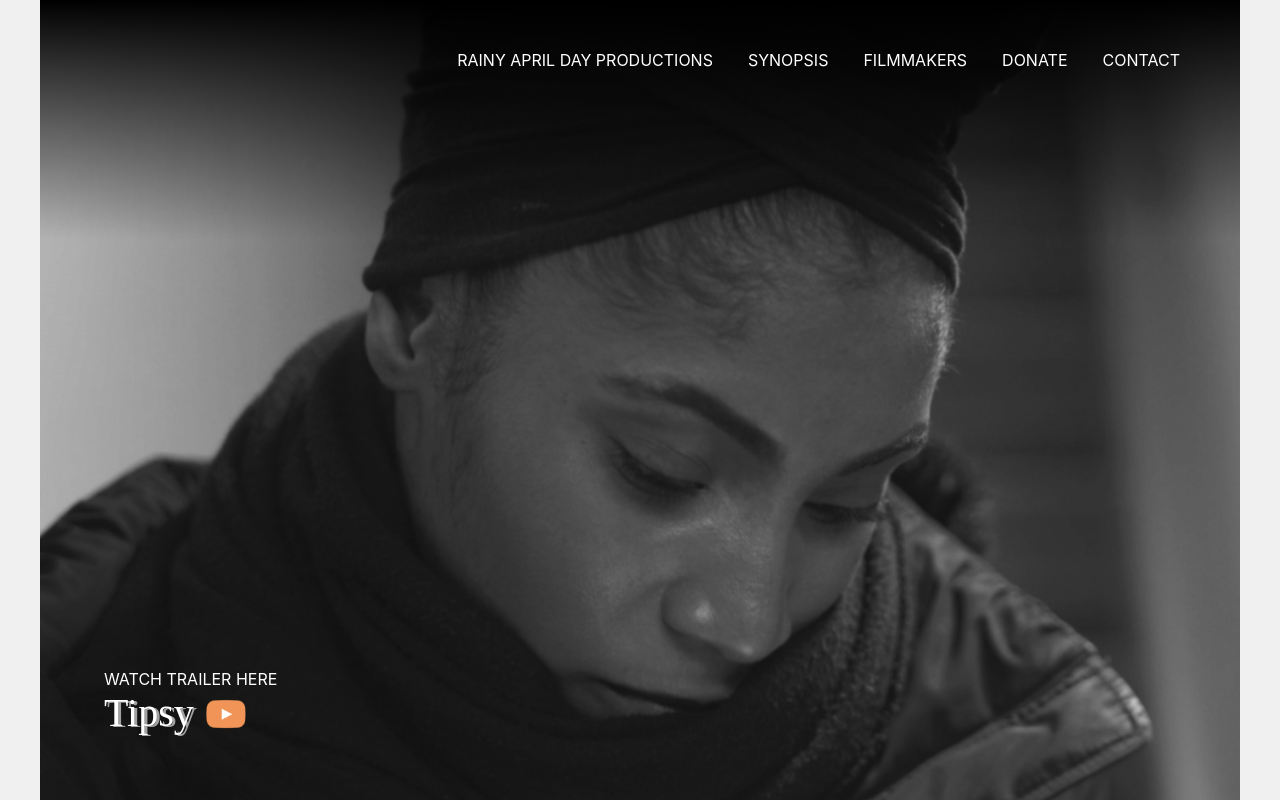
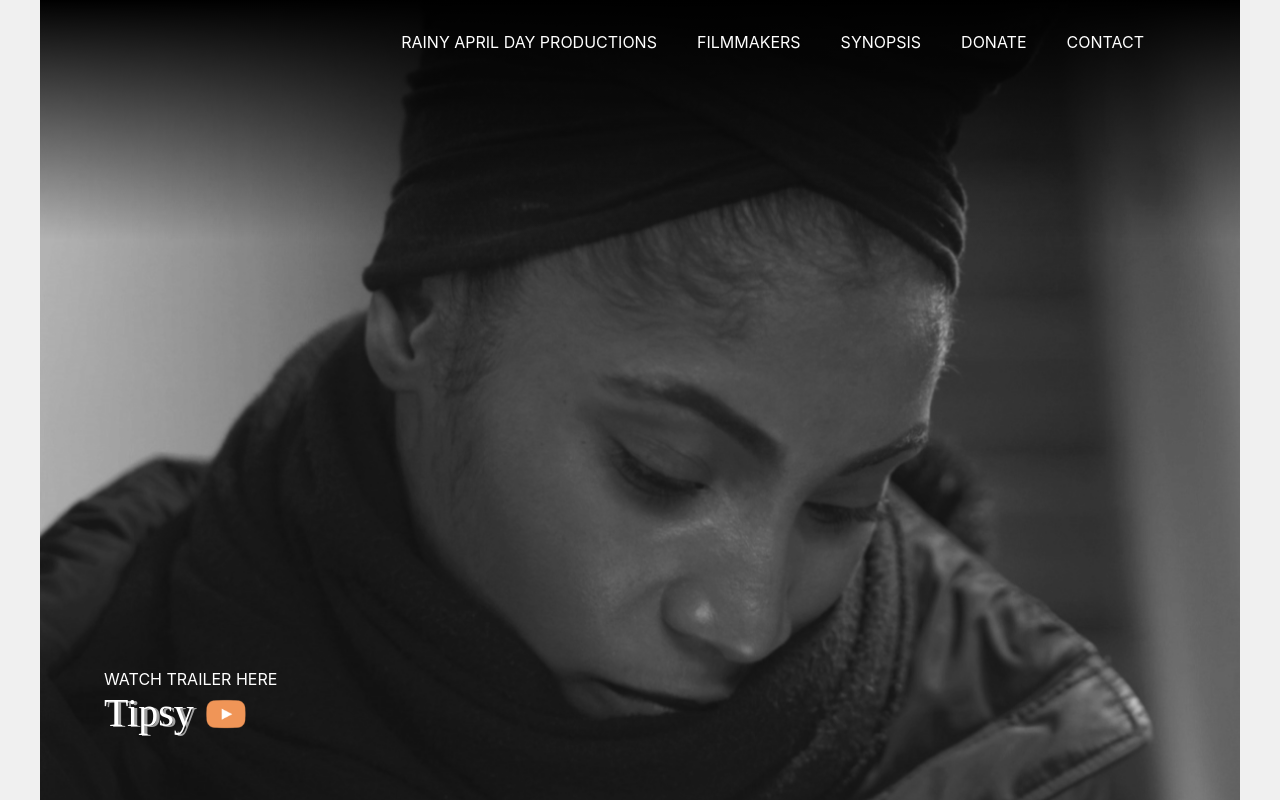
Before and after one commit to EJLearner/rainyaprilday.com, a React app: page / in a window 1280 px wide. Built offline with nearby package versions, Linux system fonts and the light colour scheme; a web font is replaced by a local one.

Commit message:
update top links

```diff
--- a/package.json
+++ b/package.json
@@ -4,9 +4,10 @@
   "private": true,
   "dependencies": {
     "lodash": "^4.17.15",
+    "prop-types": "^15.7.2",
     "react": "^16.10.2",
-    "react-router-dom": "^5.1.2",
-    "react-app-polyfill": "^1.0.4"
+    "react-app-polyfill": "^1.0.4",
+    "react-router-dom": "^5.1.2"
   },
   "devDependencies": {
     "@babel/core": "7.6.0",
--- a/src/Contact.js
+++ b/src/Contact.js
@@ -4,6 +4,9 @@ import "./Contact.css";
 import TopLinks from "./TopLinks";
 
 function Contact() {
+  let instagramInfo;
+  let facebookInfo;
+
   return (
     <>
       <TopLinks />
@@ -15,7 +18,19 @@ function Contact() {
         <br />
         Gwynn Oak, MD 21207
         <br />
-        <a href="mailto:aprild@rainyaprilday.com">AprilD@rainyaprilday.com</a>
+        {instagramInfo && (
+          <>
+            Instagram: ********
+            <br />
+          </>
+        )}
+        {facebookInfo && (
+          <>
+            Facebook: ********
+            <br />
+          </>
+        )}
+        <a href="mailto:aprild@rainyaprilday.com">aprild@rainyaprilday.com</a>
         <br />
       </div>
     </>
--- a/src/MainPage.css
+++ b/src/MainPage.css
@@ -14,27 +14,6 @@ html {
 .gradient-mask {
   background: linear-gradient(rgba(0, 0, 0, 255) 0%, rgba(0, 0, 0, 0) 30%, rgba(0, 0, 0, 0) 100%);
   height: 100vh;
-}
-
-.top-links {
-  text-transform: uppercase;
-  color: white;
-  margin-top: 50px;
-  margin-right: 60px;
-  position: absolute;
-  right: 0;
-  display: flex;
-}
-
-.top-links a {
-  color: white;
-  text-decoration: none;
-  display: block;
-  margin-left: 35px;
-}
-
-.top-links a:hover {
-  text-decoration: underline;
 }
 
 .trailer-link-area {
--- a/src/MainPage.js
+++ b/src/MainPage.js
@@ -1,10 +1,10 @@
 import React from "react";
-import { Link, NavLink } from "react-router-dom";
+import { Link } from "react-router-dom";
 import mainPicture from "./assets/main-picture.png";
 import playIcon from "./assets/play-button.png";
 
 import "./MainPage.css";
-import routePaths from "./routePaths";
+import TopLinks from "./TopLinks";
 
 function MainPage() {
   const backgroundStyle = { backgroundImage: `url(${mainPicture})` };
@@ -14,13 +14,7 @@ function MainPage() {
   return (
     <div className="main-page-and-background" style={backgroundStyle}>
       <div className="gradient-mask">
-        <div className="top-links">
-          <NavLink to={routePaths.ABOUT_RADP}>Rainy April Day Productions</NavLink>
-          <NavLink to={routePaths.SYNOPSIS}>Synopsis</NavLink>
-          <NavLink to={routePaths.FILMMAKERS}>Filmmakers</NavLink>
-          <NavLink to={routePaths.DONATE}>Donate</NavLink>
-          <NavLink to={routePaths.CONTACT}>Contact</NavLink>
-        </div>
+        <TopLinks isHome />
         {trailerLink && (
           <Link to={trailerLink}>
             <div className="trailer-link-area">
--- a/src/TopLinks.css
+++ b/src/TopLinks.css
@@ -1,27 +1,43 @@
-.about-and-other-links {
+.top-links {
+  text-transform: uppercase;
   justify-content: flex-end;
   margin-top: 32px;
   margin-right: 96px;
   display: flex;
 }
 
-.about-and-other-links a {
+.top-links a {
   color: black;
   text-decoration: none;
 }
 
-.about-and-other-links > div {
+.top-links > div {
   margin-left: 8px;
 }
 
-.about-and-other-links div:not(:first-child)::before {
+.top-links div:not(:first-child)::before {
   content: "/ ";
 }
 
-.about-and-other-links a:hover {
+.top-links a:hover {
   text-decoration: underline;
 }
 
 .current-page-link {
   font-weight: bolder;
 }
+
+.home-top-links {
+  color: white;
+  position: absolute;
+  right: 0;
+}
+
+.top-links.home-top-links div::before {
+  content: none;
+}
+
+.home-top-links a {
+  color: white;
+  margin-left: 2em;
+}
--- a/src/TopLinks.js
+++ b/src/TopLinks.js
@@ -1,31 +1,48 @@
 import React from "react";
 import { NavLink } from "react-router-dom";
+
+import propTypes from "prop-types";
 
 import "./TopLinks.css";
 import routePaths from "./routePaths";
 
-function TopLinks() {
+function renderLinksArray(linksInfo, isHome) {
+  return linksInfo.reduce((linksRender, { hideOnHome, label, path }) => {
+    if (!hideOnHome || !isHome) {
+      linksRender.push(
+        <div className="top-link-div" key={path}>
+          <NavLink data-label={label} activeClassName="current-page-link" to={path}>
+            {label}
+          </NavLink>
+        </div>
+      );
+    }
+
+    return linksRender;
+  }, []);
+}
+
+function TopLinks(props) {
   const linksInfo = [
-    { path: routePaths.MAIN, label: "Home" },
-    { path: routePaths.ABOUT_RADP, label: "About" },
-    { path: routePaths.FILMMAKERS, label: "Filmmakers Featurette" },
+    { path: routePaths.MAIN, label: "Home", hideOnHome: true },
+    { path: routePaths.ABOUT_RADP, label: "Rainy April Day Productions" },
+    { path: routePaths.FILMMAKERS, label: "Filmmakers" },
+    { path: routePaths.SYNOPSIS, label: "Synopsis" },
     { path: routePaths.DONATE, label: "Donate" },
     { path: routePaths.CONTACT, label: "Contact" }
   ];
 
-  return (
-    <div className="about-and-other-links">
-      {linksInfo.map(({ label, path }) => {
-        return (
-          <div>
-            <NavLink activeClassName="current-page-link" to={path}>
-              {label}
-            </NavLink>
-          </div>
-        );
-      })}
-    </div>
-  );
+  const className = ["top-links", props.isHome && "home-top-links"].filter(name => name).join(" ");
+
+  return <div className={className}>{renderLinksArray(linksInfo, props.isHome)}</div>;
 }
 
+TopLinks.propTypes = {
+  isHome: propTypes.bool
+};
+
+TopLinks.defaultProps = {
+  isHome: false
+};
+
 export default TopLinks;
```
